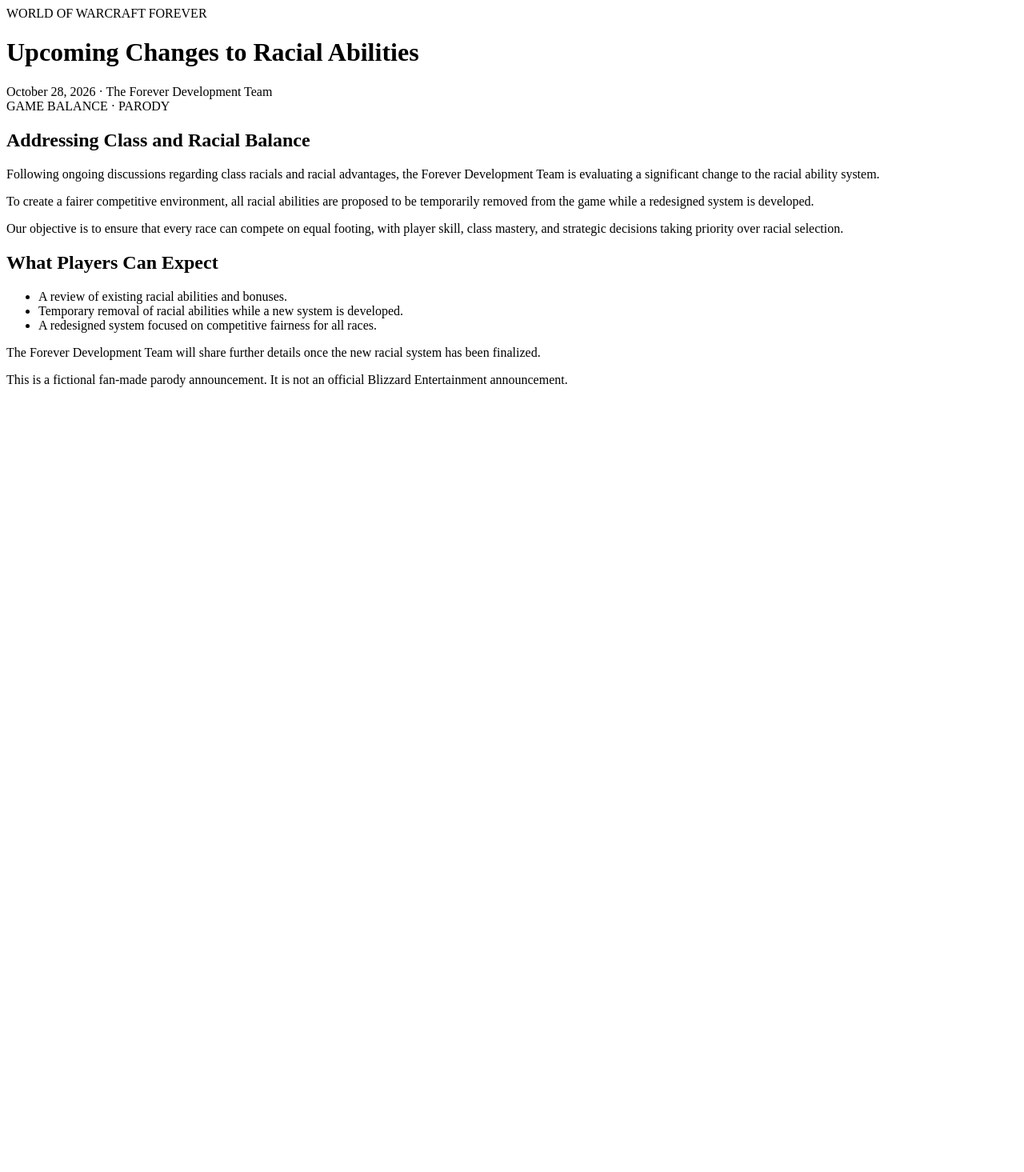
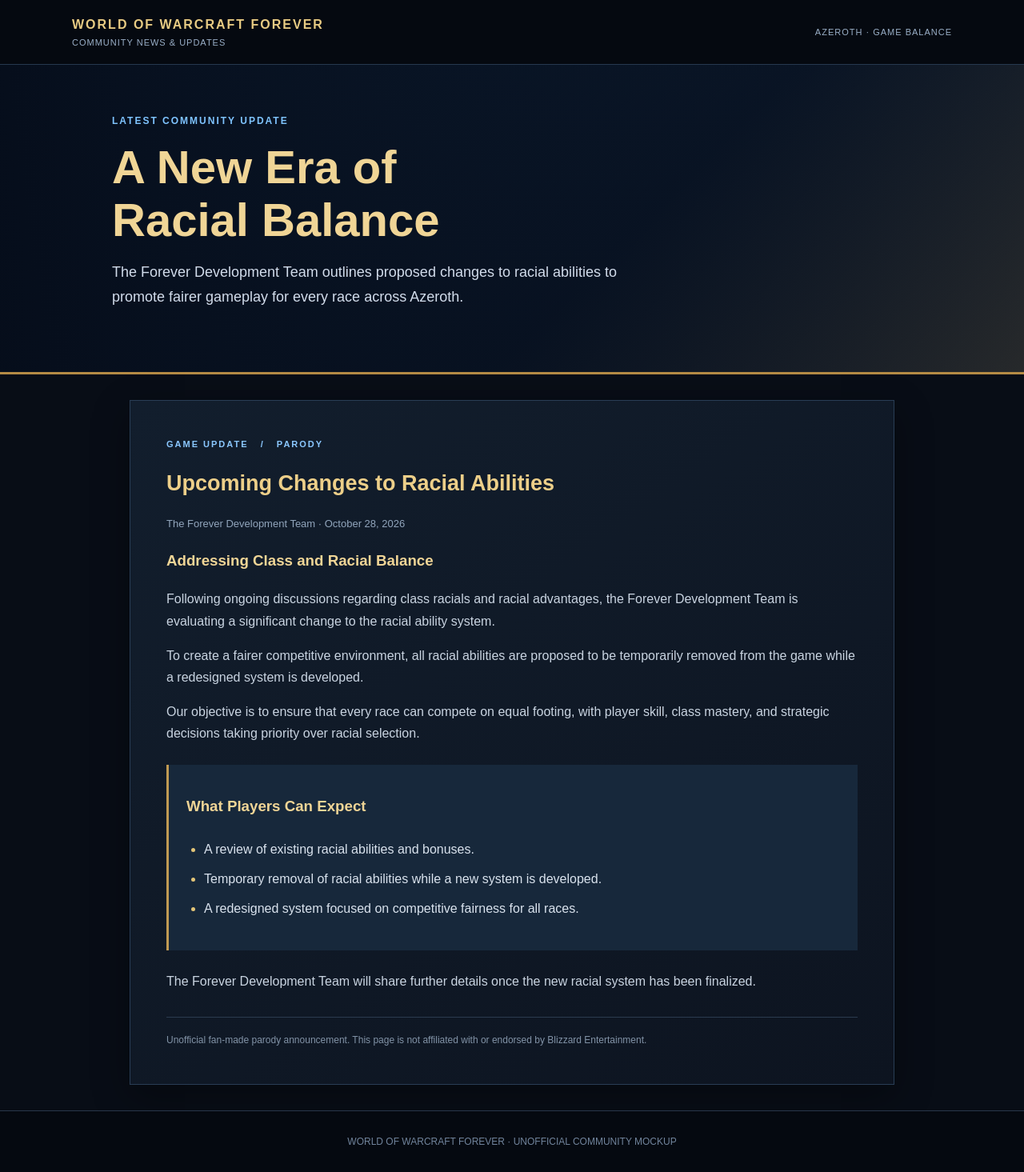
Before and after one commit to Mrbaseball12/wow-racial-update, a plain HTML site: page index.html in a window 1280 px wide. Shown: the whole page at 80% size. Before the commit the page ends 800 px from the top, so only its background shows below. Drawn offline with Linux system fonts and the light colour scheme.

Commit message:
World of Warcraft Forever community news update
Updated the HTML structure and content for the World of Warcraft Forever community news page, including new sections and styles.

```diff
--- a/index.html
+++ b/index.html
@@ -1,44 +1,141 @@
 
-<header>
-  <div class="wrap">
-    <div class="brand">WORLD OF WARCRAFT FOREVER</div>
-    <h1>Upcoming Changes to Racial Abilities</h1>
-    <div class="date">October 28, 2026 · The Forever Development Team</div>
+<!DOCTYPE html>
+<html lang="en">
+<head>
+<meta charset="UTF-8">
+<meta name="viewport" content="width=device-width, initial-scale=1">
+<title>World of Warcraft Forever — Community News</title>
+<style>
+*{box-sizing:border-box}
+body{
+ margin:0;background:#080d16;color:#d9e2ed;
+ font:16px/1.7 Arial,Helvetica,sans-serif
+}
+a{color:#82c5ff}
+.topbar{
+ background:#050910;border-bottom:1px solid #26384e;
+ padding:17px 22px
+}
+.nav{
+ max-width:1100px;margin:auto;display:flex;
+ align-items:center;justify-content:space-between;gap:15px
+}
+.logo{color:#e8cb83;font-weight:900;letter-spacing:2px}
+.navsmall{font-size:11px;color:#9bb0c8;letter-spacing:1px}
+.hero{
+ padding:60px 22px;
+ background:
+ linear-gradient(90deg,rgba(5,12,25,.97),rgba(8,22,40,.72)),
+ linear-gradient(135deg,#244a72,#101727 60%,#765a32);
+ border-bottom:3px solid #b58b45
+}
+.wrap{max-width:1000px;margin:auto}
+.eyebrow{
+ color:#7fc4ff;font-size:12px;font-weight:bold;
+ letter-spacing:2px
+}
+h1{
+ color:#f0d596;font-size:clamp(32px,6vw,58px);
+ line-height:1.13;margin:15px 0
+}
+.hero p{max-width:650px;color:#d2dceb;font-size:18px}
+main{max-width:1000px;margin:32px auto;padding:0 22px}
+.article{
+ background:linear-gradient(145deg,#121e2d,#0d1420);
+ border:1px solid #293d55;padding:clamp(22px,5vw,45px);
+ box-shadow:0 15px 45px #0005
+}
+.tag{
+ color:#8bc8ff;font-size:11px;letter-spacing:2px;
+ font-weight:bold
+}
+h2{color:#edcf89;font-size:27px;line-height:1.3}
+h3{color:#f0d596}
+p{color:#c9d4e1}
+li{padding:5px 0}
+ul{padding-left:22px}
+.info{
+ background:#17283b;border-left:3px solid #c09a52;
+ padding:18px 22px;margin:25px 0
+}
+.info li::marker{color:#e3c578}
+.meta{color:#91a5bc;font-size:13px}
+.disclaimer{
+ color:#8293a7;font-size:12px;
+ border-top:1px solid #2b3b4f;padding-top:18px;
+ margin-top:30px
+}
+footer{
+ text-align:center;padding:28px 18px;
+ background:#050910;border-top:1px solid #29374a;
+ color:#71849c;font-size:12px
+}
+</style>
+</head>
+<body>
+<header class="topbar">
+ <div class="nav">
+  <div>
+   <div class="logo">WORLD OF WARCRAFT FOREVER</div>
+   <div class="navsmall">COMMUNITY NEWS & UPDATES</div>
   </div>
+  <div class="navsmall">AZEROTH · GAME BALANCE</div>
+ </div>
 </header>
 
-<main class="wrap">
-  <span class="tag">GAME BALANCE · PARODY</span>
+<section class="hero">
+ <div class="wrap">
+  <div class="eyebrow">LATEST COMMUNITY UPDATE</div>
+  <h1>A New Era of<br>Racial Balance</h1>
+  <p>The Forever Development Team outlines proposed
+  changes to racial abilities to promote fairer gameplay
+  for every race across Azeroth.</p>
+ </div>
+</section>
 
-  <h2>Addressing Class and Racial Balance</h2>
+<main>
+ <article class="article">
+  <div class="tag">GAME UPDATE &nbsp; / &nbsp; PARODY</div>
+  <h2>Upcoming Changes to Racial Abilities</h2>
+  <div class="meta">The Forever Development Team · October 28, 2026</div>
 
-  <p>Following ongoing discussions regarding class
-  racials and racial advantages, the Forever Development
-  Team is evaluating a significant change to the racial
-  ability system.</p>
+  <h3>Addressing Class and Racial Balance</h3>
+  <p>Following ongoing discussions regarding class racials
+  and racial advantages, the Forever Development Team is
+  evaluating a significant change to the racial ability
+  system.</p>
 
-  <p>To create a fairer competitive environment,
-  all racial abilities are proposed to be temporarily
-  removed from the game while a redesigned system
-  is developed.</p>
+  <p>To create a fairer competitive environment, all racial
+  abilities are proposed to be temporarily removed from
+  the game while a redesigned system is developed.</p>
 
-  <p>Our objective is to ensure that every race can
-  compete on equal footing, with player skill,
-  class mastery, and strategic decisions taking
-  priority over racial selection.</p>
+  <p>Our objective is to ensure that every race can compete
+  on equal footing, with player skill, class mastery, and
+  strategic decisions taking priority over racial selection.</p>
 
-  <h2>What Players Can Expect</h2>
-  <ul>
+  <div class="info">
+   <h3>What Players Can Expect</h3>
+   <ul>
     <li>A review of existing racial abilities and bonuses.</li>
-    <li>Temporary removal of racial abilities while a new system is developed.</li>
-    <li>A redesigned system focused on competitive fairness for all races.</li>
-  </ul>
+    <li>Temporary removal of racial abilities while a new
+    system is developed.</li>
+    <li>A redesigned system focused on competitive fairness
+    for all races.</li>
+   </ul>
+  </div>
 
-  <p>The Forever Development Team will share further
-  details once the new racial system has been finalized.</p>
+  <p>The Forever Development Team will share further details
+  once the new racial system has been finalized.</p>
 
-  <div class="notice">
-    This is a fictional fan-made parody announcement.
-    It is not an official Blizzard Entertainment announcement.
+  <div class="disclaimer">
+   Unofficial fan-made parody announcement. This page is
+   not affiliated with or endorsed by Blizzard Entertainment.
   </div>
+ </article>
 </main>
+
+<footer>
+ WORLD OF WARCRAFT FOREVER · UNOFFICIAL COMMUNITY MOCKUP
+</footer>
+</body>
+</html>
```
